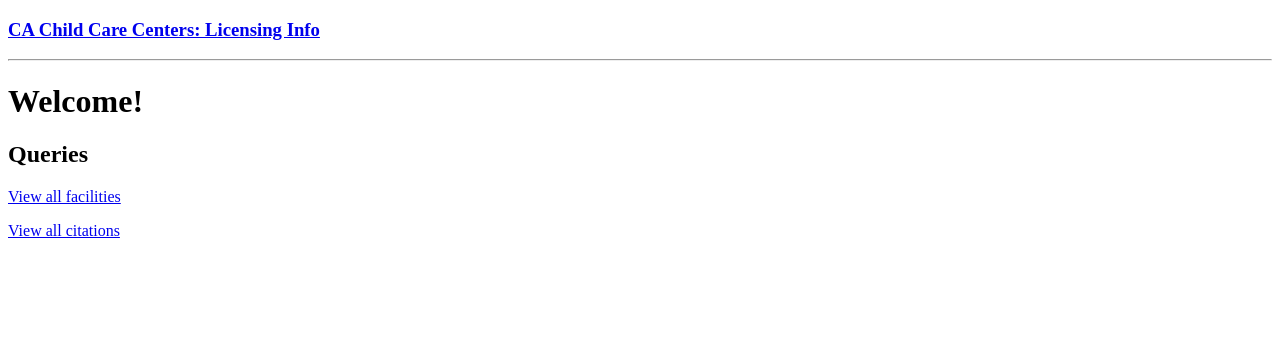
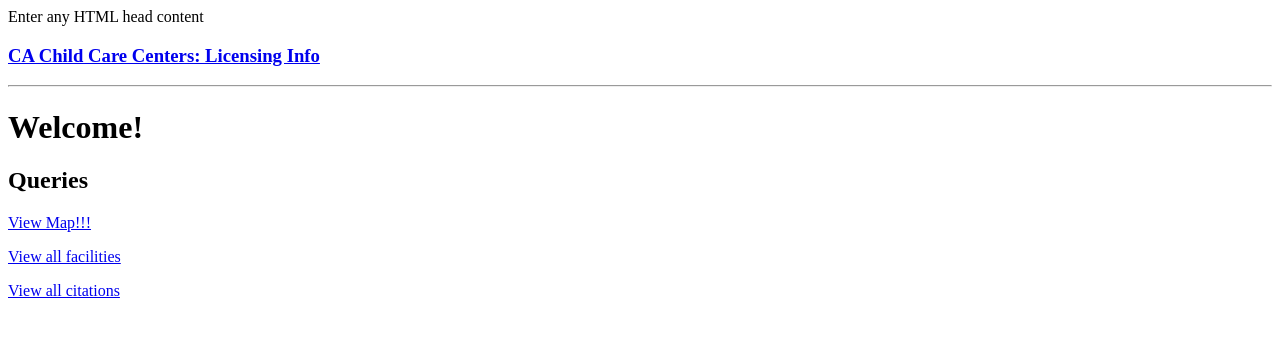
Before and after one commit to hanndull/child-care-check, a Flask app: page / in a window 1280 px wide. Shown: the top 337 px of the page. Run offline with Flask 2, Linux system fonts and the light colour scheme.

Commit message:
Added marker to map

```diff
--- a/model.py
+++ b/model.py
@@ -18,7 +18,7 @@ class Facility(db.Model):
     facility_address = db.Column(db.String, nullable=False)
     facility_city = db.Column(db.String, nullable=False)
     facility_state = db.Column(db.String, nullable=False)
-    facility_zip = db.Column(db.String, nullable=False) #TODO - change to int once data is cleaned
+    facility_zip = db.Column(db.Integer, nullable=False) #TODO - change to int once data is cleaned
     facility_county = db.Column(db.String, nullable=True)
     facility_capacity = db.Column(db.String, nullable=False) #TODO - change back to int
     no_complaints = db.Column(db.String,nullable=False) #TO DO - update this field
@@ -47,7 +47,7 @@ class Visitation(db.Model):
     __tablename__ = 'visitations'
 
     visitation_id = db.Column(db.Integer, primary_key=True, autoincrement=True)
-    visitation_date = db.Column(db.String, nullable=False)
+    visitation_date = db.Column(db.DateTime, nullable=False)
     is_inspection = db.Column(db.String, nullable=True)
     facility_id = db.Column(db.Integer,
                     db.ForeignKey('facilities.facility_id'), nullable=True)
@@ -72,7 +72,7 @@ class Citation(db.Model):
     __tablename__ = 'citations'
 
     citation_id = db.Column(db.Integer, primary_key=True, autoincrement=True)
-    citation_date = db.Column(db.String, nullable=False)
+    citation_date = db.Column(db.DateTime, nullable=False)
     citation_code = db.Column(db.String, nullable=True)
     visitation_id = db.Column(db.Integer,
                     db.ForeignKey('visitations.visitation_id'), nullable=True)
--- a/server.py
+++ b/server.py
@@ -46,6 +46,32 @@ def show_facility_details(facility_id):
     return render_template('/facility_profile.html', facility=facility)
 
 
+@app.route('/map')
+def show_map():
+    """Return page with facilities plotted to map"""
+
+    facilities = Facility.query.all()
+
+    return render_template('map.html', facilities=facilities)
+
+
+# @app.route('/geocode-request')
+# def send_geocode_request():
+
+#     facilities = Facility.query.all()
+
+#     for facility in facilities:
+#         # Loop thru facilities, create geocode request url for each
+
+#         ### TODO - this is currently not saving to anything--
+#         ### Need to figure out if Google Geocode req is viable for this project
+#         (f"https://maps.googleapis.com/maps/api/geocode/json?address={facility.address}+{facility_city}+{facility_state}&key=AIzaSyAw0meNSqLUJr9iQ0JLsC0b0xXxwBLrP_U")
+
+#     return
+
+#@app.route('/map/<facility_id>')
+
+
 
 ##### Dunder Main ############################################################
 
--- a/templates/base.html
+++ b/templates/base.html
@@ -3,14 +3,30 @@
 
 <head>
   <title>CA Child Care Centers: Licensing Info</title>
+  {% block head %}
+    Enter any HTML head content
+  {% endblock %}
 </head>
+
+<body>
+
+<div class=flash-box>
+    <!--  Flash messages display here -->
+    {% with messages = get_flashed_messages() %}
+      {% if messages %}
+        <ul class=flashes>
+        {% for message in messages %}
+          <li>{{ message }}</li>
+        {% endfor %}
+        </ul>
+      {% endif %}
+    {% endwith %}
+</div>
 
 <h3><a href="/">CA Child Care Centers: Licensing Info</a></h3>
 <hr>
 
-<body>
-
-  {% block content %} fill in content here {% endblock %}
+{% block content %} fill in content here {% endblock %}
 
 </body>
 
--- a/templates/home.html
+++ b/templates/home.html
@@ -4,6 +4,7 @@
 <h1>Welcome!</h1>
 
 <h2>Queries</h2>
+    <p><a href="/map">View Map!!!</a></p>
     <p><a href="/facilities">View all facilities</a></p>
     <p><a href="/citations">View all citations</a></p>
 
```
Also changed, not shown: seed.py (+34 -28 lines).
